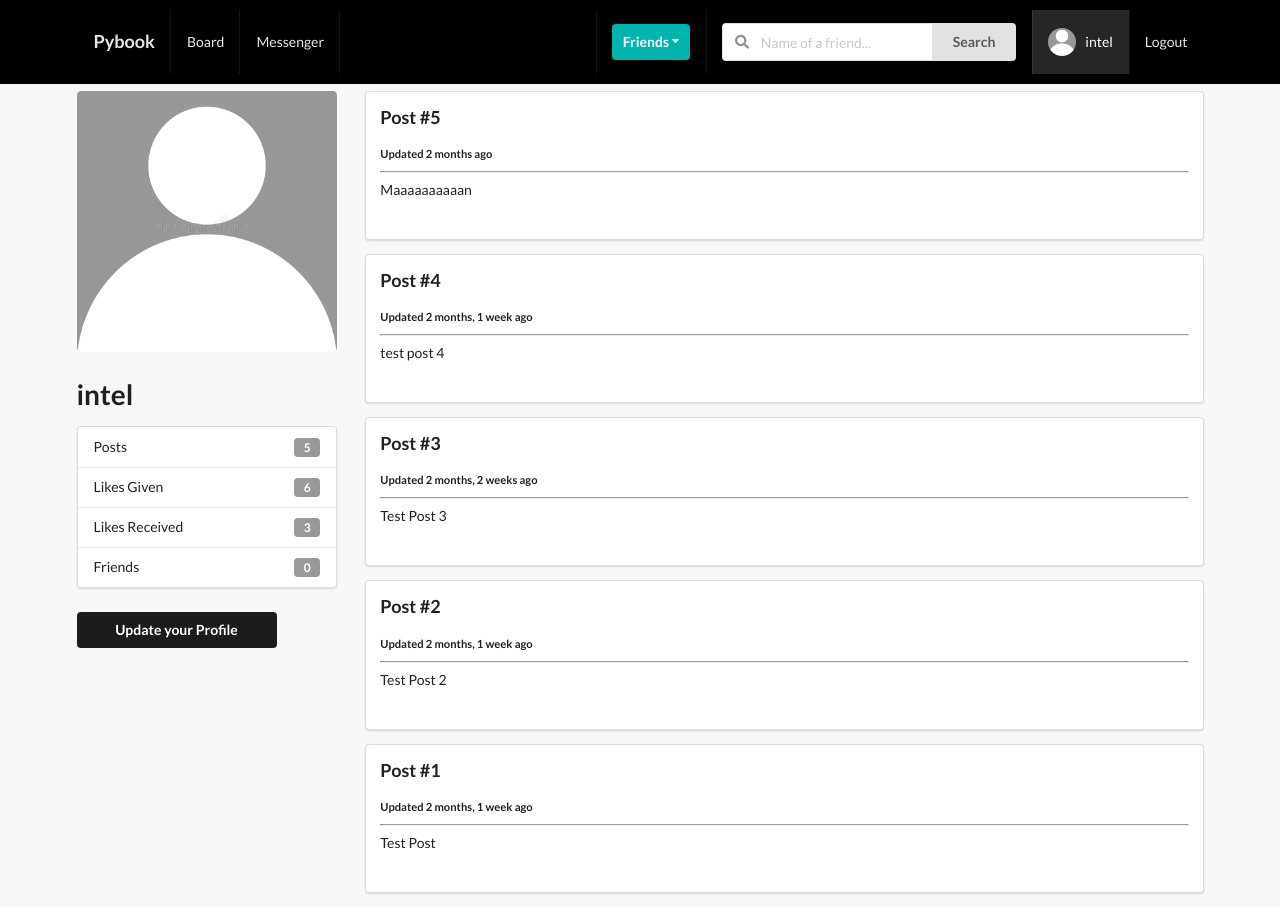
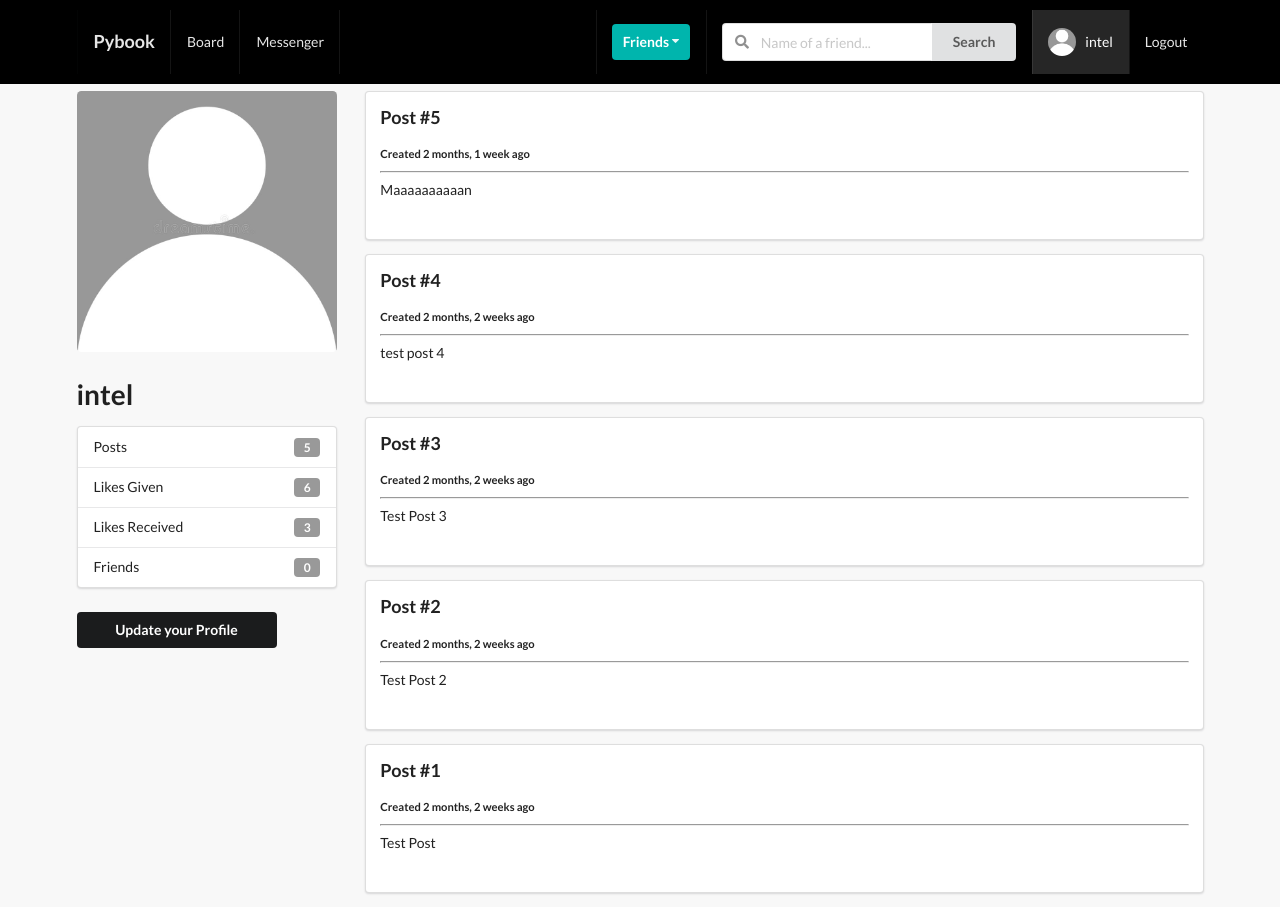
Before and after one commit to hatredholder/Social-Network, a Django app: page /profiles/myprofile/ in a window 1280 px wide. Run offline with Django 4.2, Linux system fonts and the light colour scheme; a user stored in the database is signed in; data comes from the database, SQL or seed files in the repository; some libraries are stand-ins or nearby versions.

Commit message:
fixed updated in profile detail view

```diff
--- a/profiles/templates/profiles/detail.html
+++ b/profiles/templates/profiles/detail.html
@@ -73,7 +73,7 @@
                         <div class='segment ui fluid'>
                             <div class="post-content">
                                 <h3>Post #{{forloop.revcounter}}</h3>
-                                <small><strong>Updated {{post.updated|timesince}} ago</strong></small>
+                                <small><strong>Created {{post.created|timesince}} ago</strong></small>
                                 <hr>
                                 {{post.content}}
                             </div>
--- a/profiles/templates/profiles/my_profile.html
+++ b/profiles/templates/profiles/my_profile.html
@@ -68,7 +68,7 @@
                         <div class='segment ui fluid'>
                             <div class="post-content">
                                 <h3>Post #{{forloop.revcounter}}</h3>
-                                <small><strong>Updated {{post.updated|timesince}} ago</strong></small>
+                                <small><strong>Created {{post.created|timesince}} ago</strong></small>
                                 <hr>
                                 {{post.content}}
                             </div>
```
